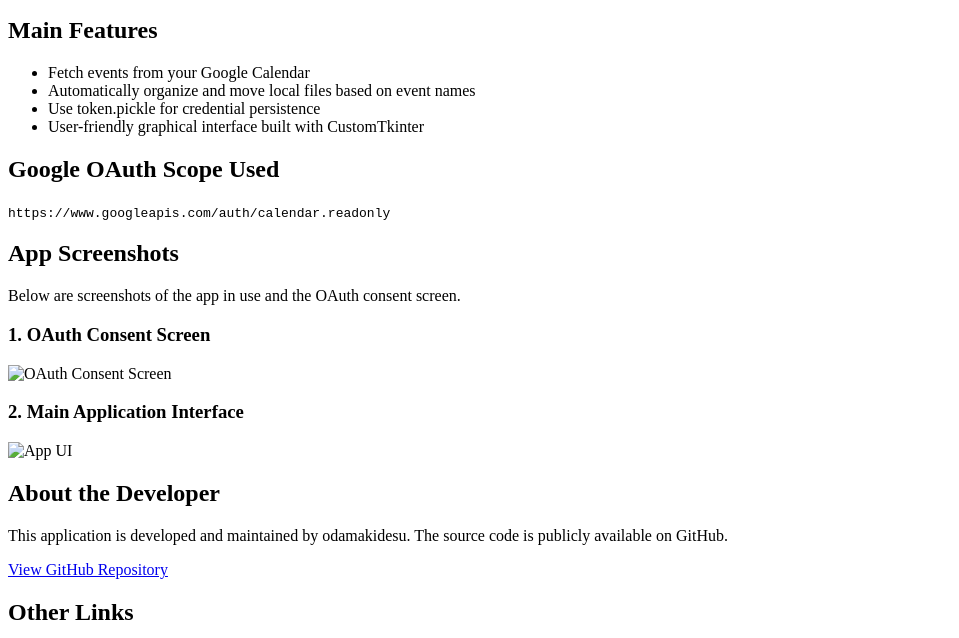
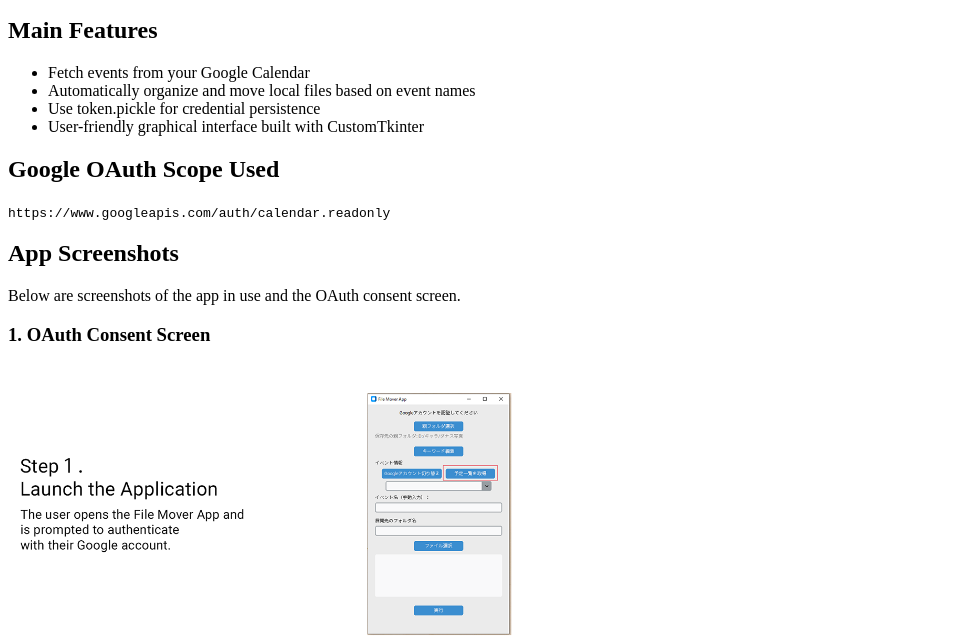
Before and after one commit to Odamakidesu/FileMoverApp, a plain HTML site: page index.html in a window 1280 px wide. Shown: the part 101-739 px from the top of the page, without its empty margins (0-959 px from the left). Drawn offline with Linux system fonts and the light colour scheme.

Commit message:
refactoring

```diff
--- a/index.html
+++ b/index.html
@@ -27,13 +27,13 @@
 
     <h3>1. OAuth Consent Screen</h3>
     <img
-      src="./screenshots/oauth_consent_resized.png"
+      src="./screenshot/oauth_consent_resized.png"
       alt="OAuth Consent Screen"
       width="600"
     />
 
     <h3>2. Main Application Interface</h3>
-    <img src="./screenshots/app_ui_resized.png" alt="App UI" width="600" />
+    <img src="./screenshot/app_ui_resized.png" alt="App UI" width="600" />
 
     <h2>About the Developer</h2>
     <p>
```
